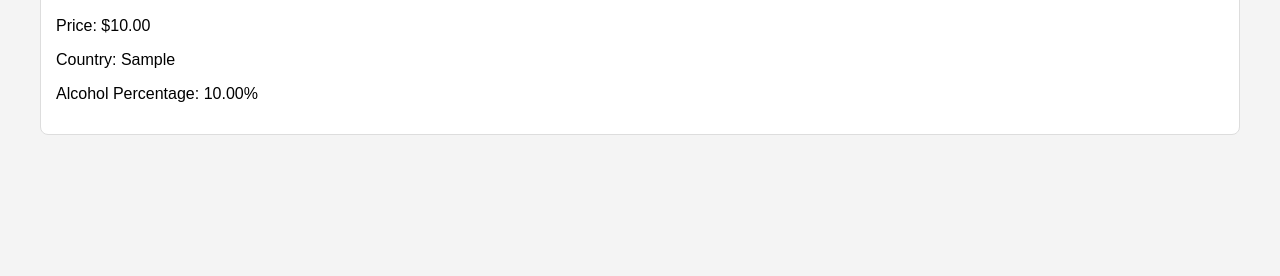
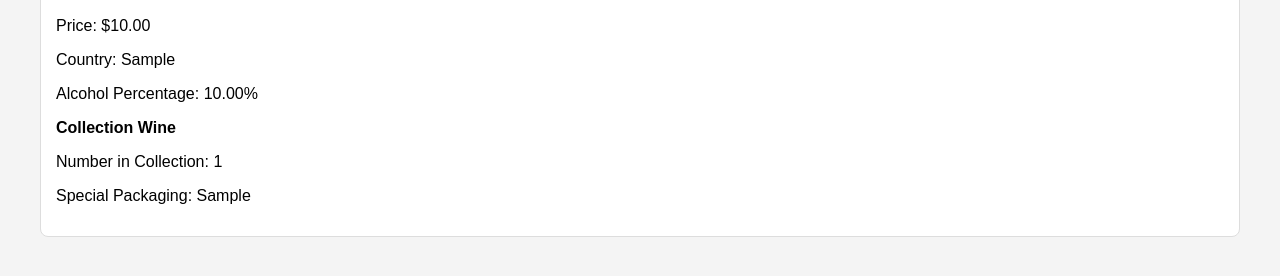
Before and after one commit to lytvyn108/docker-project, a Flask app: page / in a window 1280 px wide. Shown: the part 320-596 px from the top of the page. Run offline with Flask 3, Linux system fonts and the light colour scheme; tables that the repository leaves empty hold one stand-in row (values such as "Sample post"); data that the repository does not hold is empty.

Commit message:
Display CollectionWine details in UI

```diff
--- a/app/app.py
+++ b/app/app.py
@@ -167,7 +167,13 @@ def get_wines():
     try:
         conn = get_db_connection()
         cursor = conn.cursor(dictionary=True)  # Returns rows as dictionaries
-        cursor.execute("SELECT * FROM Wine;")
+        cursor.execute("""
+        SELECT w.wineID, w.name, w.type, w.price, w.country, w.alcoholPercentage,
+               cw.numberInCollection, cw.specialPackaging,
+               CASE WHEN cw.wineID IS NOT NULL THEN TRUE ELSE FALSE END AS isCollectionWine
+        FROM Wine w
+        LEFT JOIN CollectionWine cw ON w.wineID = cw.wineID
+    """)
         wines = cursor.fetchall()
         conn.close()
         return jsonify(wines), 200
--- a/app/templates/index.html
+++ b/app/templates/index.html
@@ -68,23 +68,32 @@
                 wineList.innerHTML = "";
 
                 wines.forEach(wine => {
-                    wineList.innerHTML += `
+                    let wineCard = `
                         <div class="wine-card">
                             <h3>${wine.name}</h3>
                             <p>Type: ${wine.type}</p>
                             <p>Price: $${wine.price}</p>
                             <p>Country: ${wine.country}</p>
                             <p>Alcohol Percentage: ${wine.alcoholPercentage}%</p>
-                        </div>
-            `;
-        });
-    } else {
-        alert("Failed to load wines.");
-    }
-}
+                    `;
 
+                    if (wine.isCollectionWine) {
+                            wineCard += `
+                                <p><strong>Collection Wine</strong></p>
+                                <p>Number in Collection: ${wine.numberInCollection}</p>
+                                <p>Special Packaging: ${wine.specialPackaging}</p>
+                            `;
+                    }
 
-        window.onload = loadWines;
+                    wineCard += `</div>`;
+                    wineList.innerHTML += wineCard;
+                });
+            } else {
+                alert("Failed to load wines.");
+            }
+        }
+
+        document.addEventListener("DOMContentLoaded", loadWines);
     </script>
 </body>
 </html>
```
